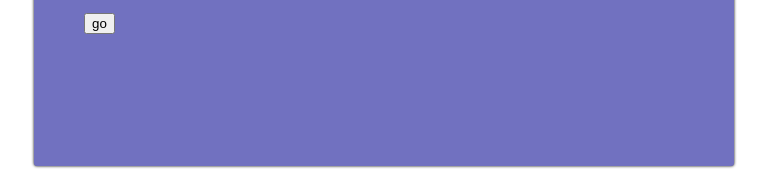
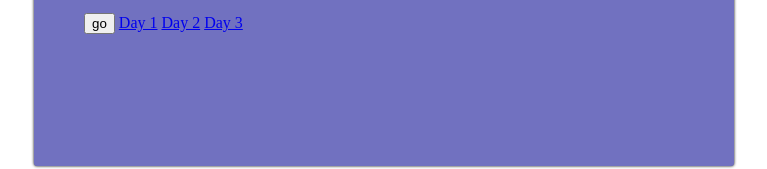
Before and after one commit to KyawMinAungm/CSS-Challenge, a plain HTML site: page index.html in a window 1280 px wide. Shown: the part 254-423 px from the top of the page, without its empty margins (256-1023 px from the left). Drawn offline with Linux system fonts and the light colour scheme.

Commit message:
adding days

```diff
--- a/index.html
+++ b/index.html
@@ -16,6 +16,9 @@
             <div class="discription">
                 <p>Lorem ipsum dolor sit amet consectetur adipisicing elit. Voluptate et consequatur, error impedit praesentium nostrum totam, in quibusdam quisquam, optio similique quo labore tenetur porro inventore nesciunt? Pariatur, in. Accusamus!</p>
                 <button>go</button>
+                <a href="Day1/index.html"> Day 1</a>
+                <a href="Day2/index.html">Day 2</a>
+                <a href="Day3/day3.html"> Day 3 </a>
             </div>
         </div>
     </div>
```
